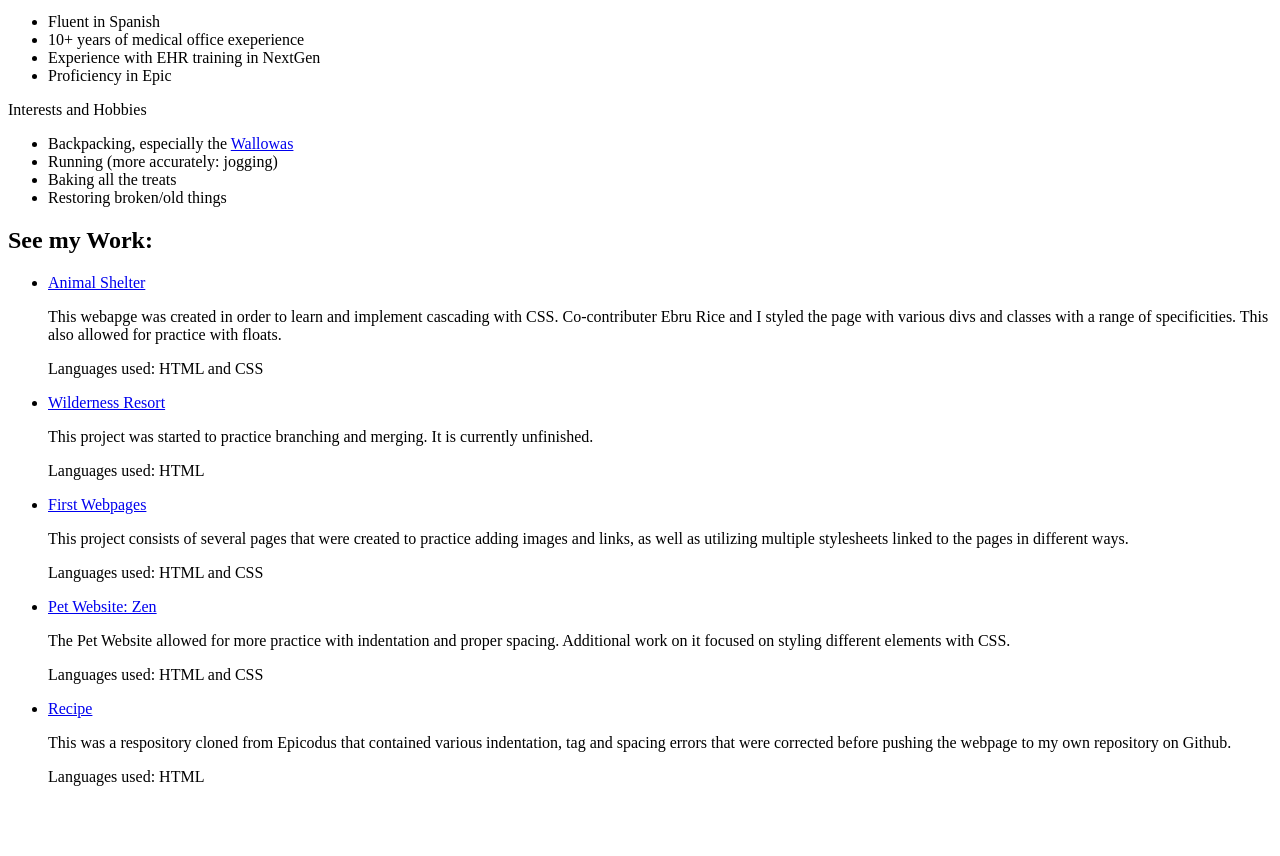
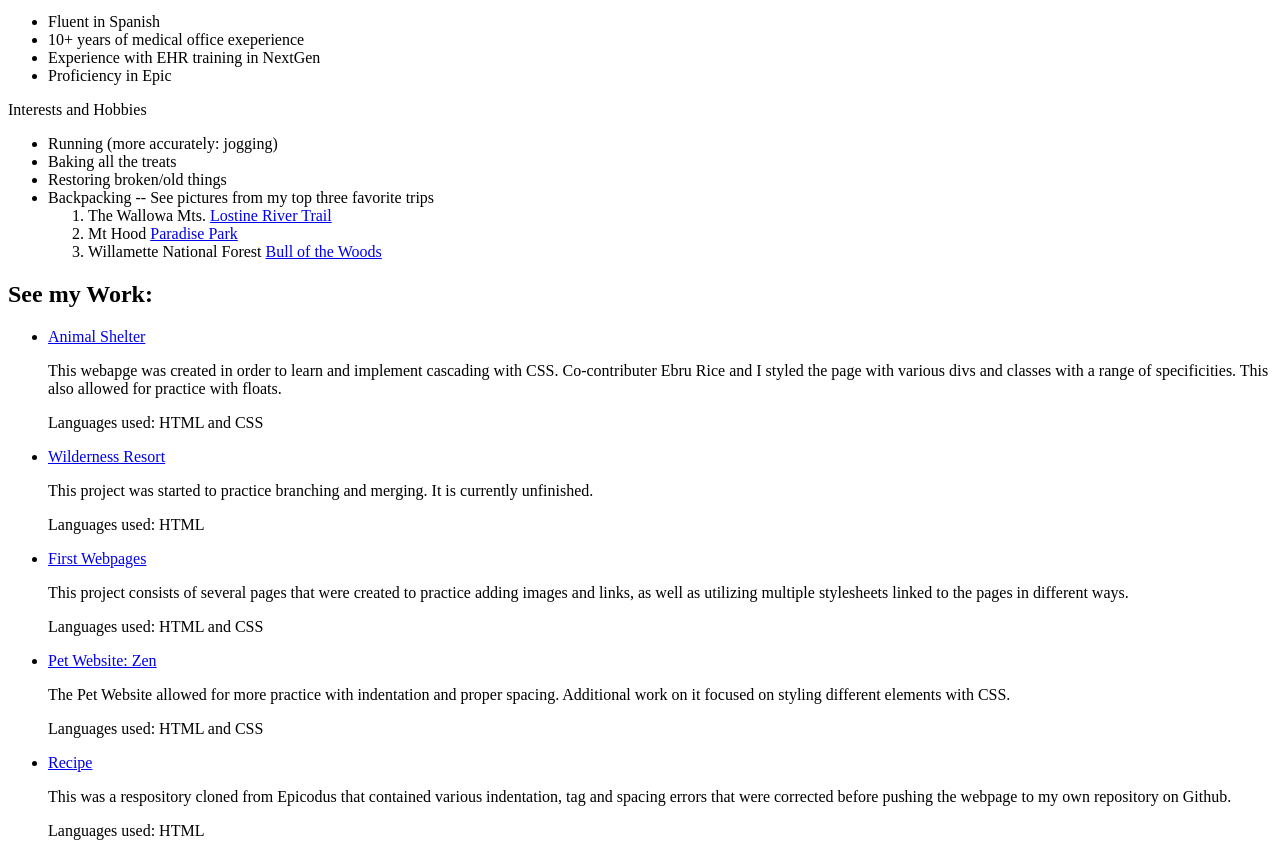
Before and after one commit to RosarioRu/portfolio, a plain HTML site: page index.html in a window 1280 px wide. Shown: the part 2040-2896 px from the top of the page. Before the commit the page ends 2842 px from the top, so only its background shows below. Drawn offline with Linux system fonts and the light colour scheme.

Commit message:
Add ordered list under interests and hobbies section.

```diff
--- a/index.html
+++ b/index.html
@@ -21,12 +21,23 @@
       </ul>
     <p>Interests and Hobbies</p>
       <ul>
-        <li>
-          Backpacking, especially the <a href="img/eaglecap.jpg"> Wallowas</a>
-        </li>
         <li>Running (more accurately: jogging)</li>
         <li>Baking all the treats</li>
         <li>Restoring broken/old things</li>
+        <li>
+          Backpacking -- See pictures from my top three favorite trips
+          <ol>
+            <li>
+              The Wallowa Mts. <a href="img/eaglecap.jpg">Lostine River Trail</a>
+            </li>
+            <li>
+              Mt Hood <a href="img/mthood.jpg">Paradise Park</a>
+            </li>
+            <li>
+              Willamette National Forest <a href="img/bullwoods.jpg">Bull of the Woods</a>
+            </li>
+          </ol>
+        </li>
      </ul>
 
   <h2>See my Work:</h2>
```
